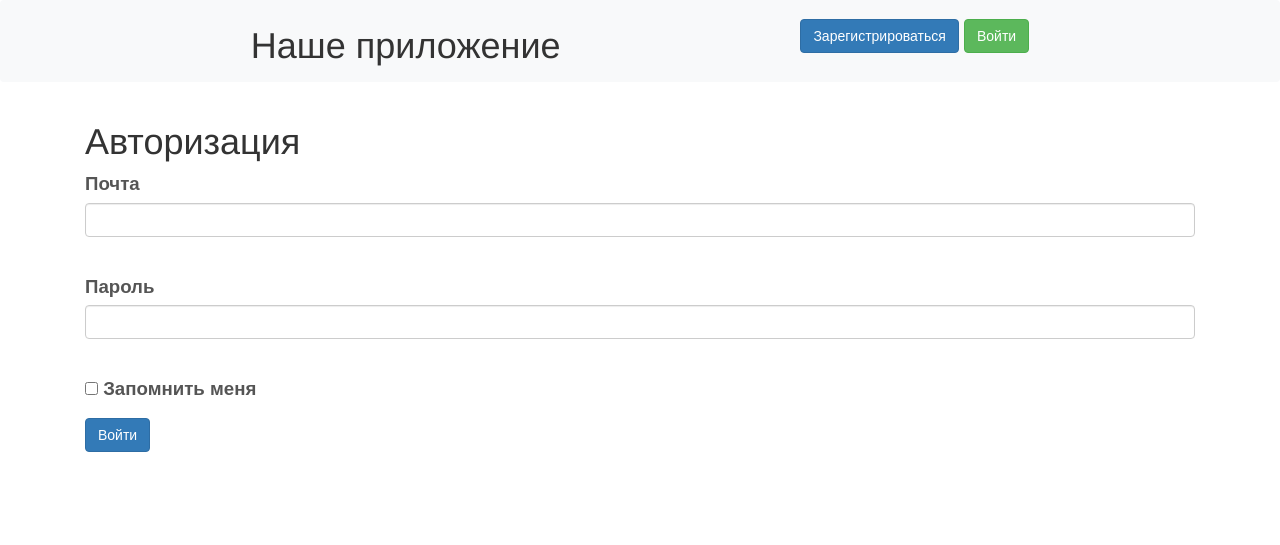
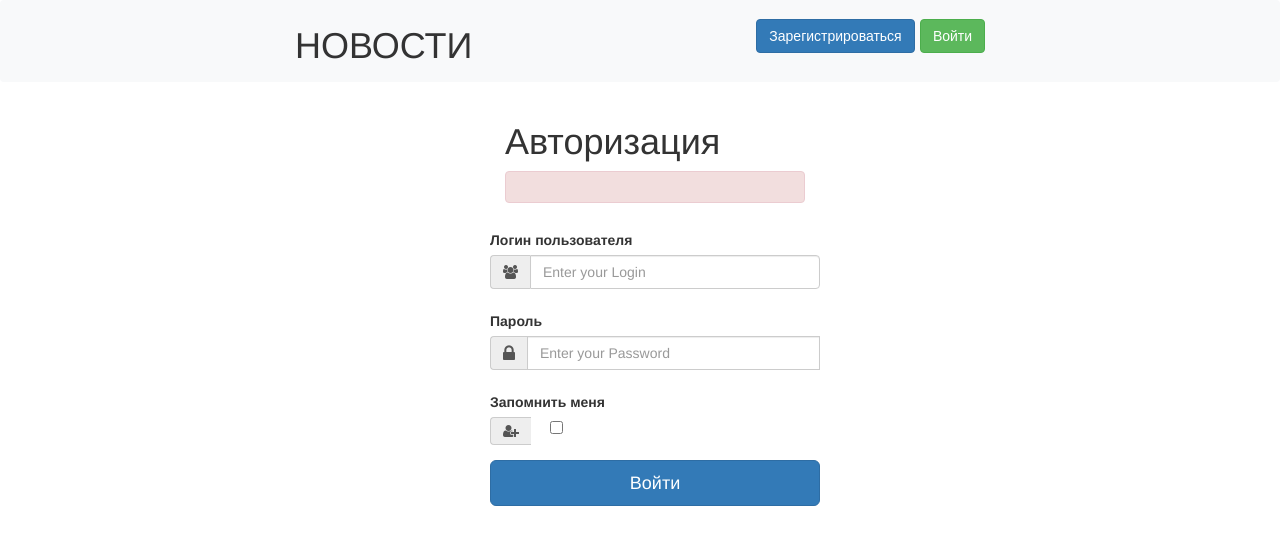
Before and after one commit to sersad/web-flask, a Flask app: page /login in a window 1280 px wide. Shown: the top 545 px of the page. Run offline with Flask 2, Linux system fonts and the light colour scheme; some libraries are stand-ins or nearby versions.

Commit message:
login form

```diff
--- a/forms/user.py
+++ b/forms/user.py
@@ -14,7 +14,7 @@
 
 
 class LoginForm(FlaskForm):
-    email = EmailField('Почта', validators=[DataRequired()])
+    login = StringField('Логин пользователя', validators=[DataRequired()])
     password = PasswordField('Пароль', validators=[DataRequired()])
     remember_me = BooleanField('Запомнить меня')
     submit = SubmitField('Войти')
--- a/static/css/style.css
+++ b/static/css/style.css
@@ -30,5 +30,4 @@
     alignment: center;
     margin-left: auto;
     margin-right: auto;
-
 }
--- a/templates/base.html
+++ b/templates/base.html
@@ -1,25 +1,39 @@
 <!doctype html>
 <html lang="en">
+
+
+
 <head>
     <meta charset="utf-8">
     <meta name="viewport" content="width=device-width, initial-scale=1, shrink-to-fit=no">
+    <!-- Google Fonts -->
+    <link href='https://fonts.googleapis.com/css?family=Passion+One' rel='stylesheet' type='text/css'>
+    <link href='https://fonts.googleapis.com/css?family=Oxygen' rel='stylesheet' type='text/css'>
+
     <link rel="stylesheet"
           href="https://stackpath.bootstrapcdn.com/bootstrap/4.4.1/css/bootstrap.min.css"
           integrity="sha384-Vkoo8x4CGsO3+Hhxv8T/Q5PaXtkKtu6ug5TOeNV6gBiFeWPGFN9MuhOf23Q9Ifjh"
           crossorigin="anonymous">
+
     <link rel="stylesheet" type="text/css" href="{{ url_for('static', filename='css/style.css') }}"/>
+
 <!-- start register form-->
     <link href="//maxcdn.bootstrapcdn.com/bootstrap/3.3.0/css/bootstrap.min.css" rel="stylesheet" id="bootstrap-css">
     <script src="//maxcdn.bootstrapcdn.com/bootstrap/3.3.0/js/bootstrap.min.js"></script>
     <script src="//code.jquery.com/jquery-1.11.1.min.js"></script>
+    <!-- Website Font style -->
+    <link rel="stylesheet" href="https://maxcdn.bootstrapcdn.com/font-awesome/4.6.1/css/font-awesome.min.css">
+
+
 <!-- end register form-->
+
     <title>{{title}}</title>
 </head>
 
 <body>
     <header>
         <nav class="navbar navbar-light bg-light">
-            <h1>Наше приложение</h1>
+            <h1>НОВОСТИ</h1>
             {% if current_user.is_authenticated %}
                 <a class="navbar-brand" href="/logout">{{ current_user.name }}</a>
             {% else %}
--- a/templates/login.html
+++ b/templates/login.html
@@ -1,29 +1,69 @@
 {% extends "base.html" %}
 
 {% block content %}
-    <h1>Авторизация</h1>
-    <form action="" method="post">
-        {{ form.hidden_tag() }}
-        <p>
-            {{ form.email.label }}<br>
-            {{ form.email(class="form-control", type="email") }}<br>
-            {% for error in form.email.errors %}
-                <div class="alert alert-danger" role="alert">
-                    {{ error }}
+
+
+<div class="container">
+    <div class="row main">
+        <div class="main-login main-center">
+            <h1 class="title">Авторизация</h1>
+            <form class="form-horizontal" method="post" action="">
+                {{ form.hidden_tag() }}
+                <div class="alert alert-danger">{{ message }}</div>
+                <div class="form-group">
+                    <label for="username" class="cols-sm-2 control-label">{{ form.login.label }}</label>
+                    <div class="cols-sm-10">
+                        <div class="input-group">
+                            <span class="input-group-addon"><i class="fa fa-users" aria-hidden="true"></i></span>
+                            {{ form.login(class="form-control", type="form-control", id="login",
+                            placeholder="Enter your Login") }}
+                            {% for error in form.login.errors %}
+                            <p class="alert alert-danger" role="alert">
+                                {{ error }}
+                            </p>
+                            {% endfor %}
+                        </div>
+                    </div>
                 </div>
-            {% endfor %}
-        </p>
-        <p>
-            {{ form.password.label }}<br>
-            {{ form.password(class="form-control", type="password") }}<br>
-            {% for error in form.password.errors %}
-                <div class="alert alert-danger" role="alert">
-                    {{ error }}
+
+                <div class="form-group">
+                    <label for="password" class="cols-sm-2 control-label">{{ form.password.label }}</label>
+                    <div class="cols-sm-10">
+                        <div class="input-group">
+                            <span class="input-group-addon"><i class="fa fa-lock fa-lg" aria-hidden="true"></i></span>
+                            {{ form.password(class="form-control", id="password", type="password",
+                            placeholder="Enter your Password") }}<br>
+                            {% for error in form.password.errors %}
+                            <p class="alert alert-danger" role="alert">
+                                {{ error }}
+                            </p>
+                            {% endfor %}
+                        </div>
+                    </div>
                 </div>
-            {% endfor %}
-        </p>
-        <p>{{ form.remember_me() }} {{ form.remember_me.label }}</p>
-        <p>{{ form.submit(type="submit", class="btn btn-primary") }}</p>
-        <div>{{ message }}</div>
-    </form>
+
+                <div class="form-group">
+                    <label for="remember_me" class="cols-sm-2 control-label">{{ form.remember_me.label }}</label>
+                    <div class="cols-sm-10">
+                        <div class="input-group">
+                            <span class="input-group-addon"><i class="fa fa-user-plus fa" aria-hidden="true"></i></span>
+                               &nbsp;&nbsp;&nbsp;&nbsp; {{ form.remember_me() }}<br>
+                            {% for error in form.password.errors %}
+                            <p class="alert alert-danger" role="alert">
+                                {{ error }}
+                            </p>
+                            {% endfor %}
+                        </div>
+                    </div>
+                </div>
+
+                <div class="form-group ">
+                    {{ form.submit(type="submit", class="btn btn-primary btn-block btn-lg login-button") }}
+                </div>
+
+            </form>
+        </div>
+    </div>
+</div>
+
 {% endblock %}
```
Also changed, not shown: templates/register.html (+17 -10 lines).
